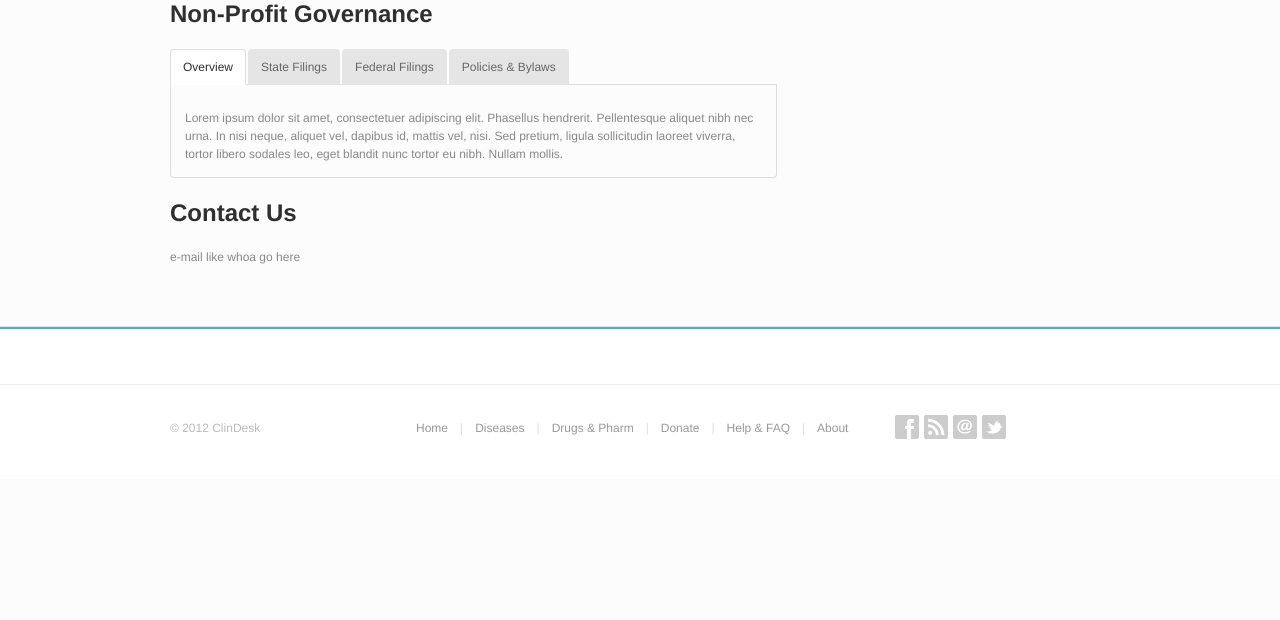
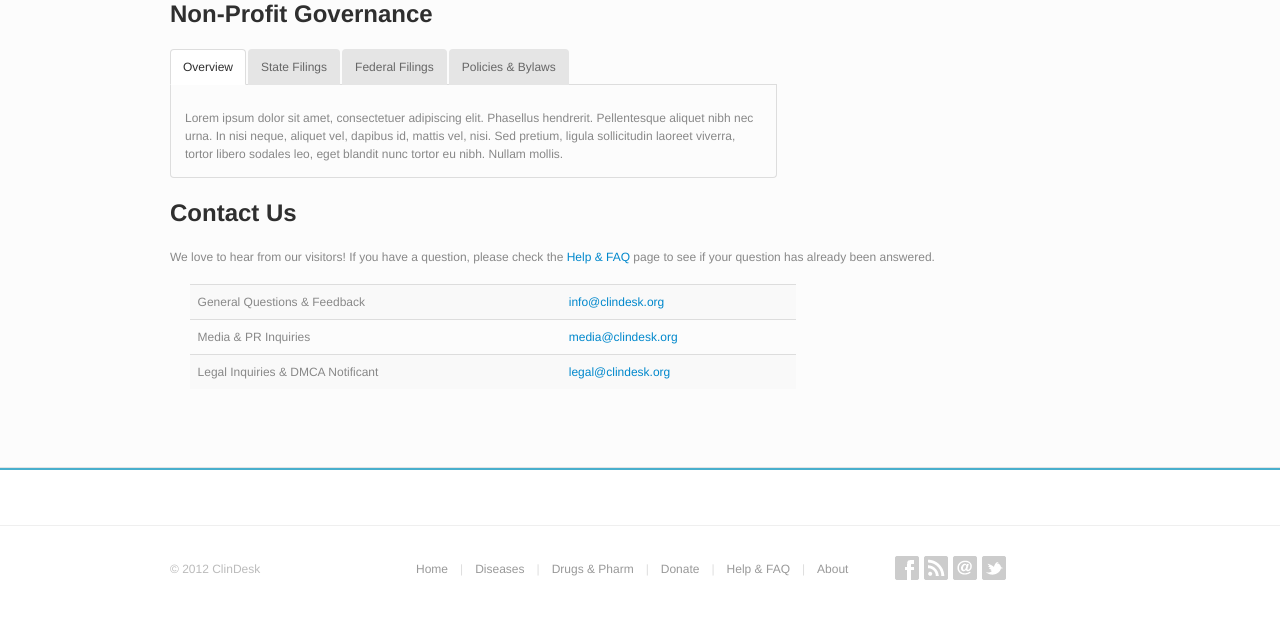
Before and after one commit to WhiteCoatAcademy/clindesk.org, a Flask app: page /about.html in a window 1280 px wide. Shown: the part 1218-1838 px from the top of the page. Before the commit the page ends 1657 px from the top, so only its background shows below. Run offline with Flask 2, Linux system fonts and the light colour scheme.

Commit message:
Add some e-mail contact info.

```diff
--- a/templates/about.html
+++ b/templates/about.html
@@ -167,8 +167,23 @@
 
                       <h1 id="contact">Contact Us</h1>
                      <div class="row-fluid">
-
-                         e-mail like whoa go here
+                         We love to hear from our visitors! If you have a question, please check the <a href="help.html">Help &amp; FAQ</a> page to see if your question has already been answered.
+                         <br/><br/>
+                         <div class="span8"><table class="table table-striped">
+                                                 <tbody>
+                                                   <tr>
+                                                     <td>General Questions &amp; Feedback</td>
+                                                     <td><a href="mailto:info@clindesk.org">info@clindesk.org</a></td>
+                                                   </tr>
+                                                   <tr>
+                                                     <td>Media &amp; PR Inquiries</td>
+                                                     <td><a href="mailto:media@clindesk.org">media@clindesk.org</a></td>
+                                                   </tr>
+                                                   <tr>
+                                                     <td>Legal Inquiries &amp; DMCA Notificant</td>
+                                                     <td><a href="mailto:legal@clindesk.org">legal@clindesk.org</a></td>
+                                                   </tr>
+                             </tbody></table></div>
                      </div>
 
 
```
